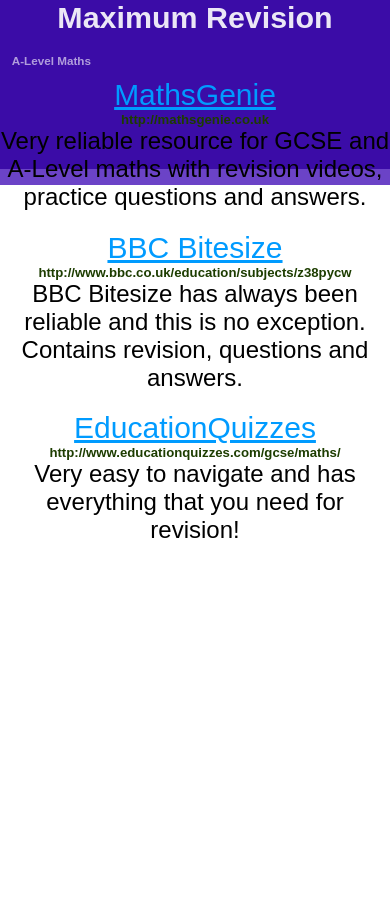
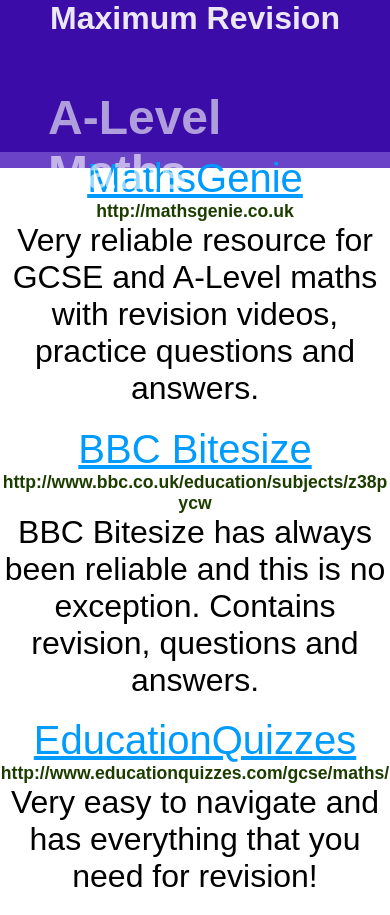
Before and after one commit to MaxTheMonster/RevisionLinks, a Django app: page /alevel/Maths/ in a window 390 px wide. Before the commit the page ends 538 px from the top, so only its background shows below. Run offline with Django 3.2, Linux system fonts and the light colour scheme; data comes from the database, SQL or seed files in the repository.

Commit message:
Fixed Django URL Bugs and added styling

```diff
--- a/Revision/urls.py
+++ b/Revision/urls.py
@@ -21,7 +21,7 @@ urlpatterns = [
     url(r'^$', views.index, name="index"),
     url(r'^gcse/$', views.gcse, name="gcse"),
     url(r'^alevel/$', views.alevel, name="alevel"),
-    url(r'^alevel/(?P<subject_name>\w+)/', views.ALevelSubject, name="alevelsubject"),
-    url(r'^gcse/(?P<subject_name>\w+)/', views.GCSESubject, name="gcsesubject"),
+    url(r'^alevel/(?P<subject_name>[-\w.]+)/', views.ALevelSubject, name="alevelsubject"),
+    url(r'^gcse/(?P<subject_name>[-\w.]+)/', views.GCSESubject, name="gcsesubject"),
     url(r'^admin/', admin.site.urls),
 ]
--- a/RevisionLinks/urls.py
+++ b/RevisionLinks/urls.py
@@ -5,6 +5,6 @@ urlpatterns = [
     url(r'^$', views.index, name="index"),
     url(r'^gcse/$', views.gcse, name="gcse"),
     url(r'^alevel/$', views.alevel, name="alevel"),
-    url(r'^alevel/(?P<subject_name>[\w+.])/', views.ALevelSubject, name="alevelsubject"),
-    url(r'^gcse/(?P<subject_name>[\w+.])/', views.GCSESubject, name="gcsesubject"),
+    url(r'^alevel/(?P<subject_name>\w+)/', views.ALevelSubject, name="alevelsubject"),
+    url(r'^gcse/(?P<subject_name>\w+)/', views.GCSESubject, name="gcsesubject"),
 ]
--- a/static/css/styles.css
+++ b/static/css/styles.css
@@ -131,8 +140,9 @@ h1#title {
   background: #273443; }
 
 .colorBlock {
+  margin: 0 !important;
   width: 100%;
-  height: 20%;
+  height: 18%;
   position: absolute;
   z-index: -2; }
 
@@ -140,11 +150,13 @@ h1#title {
   display: flex;
   flex-wrap: wrap; }
   .subject-resources .resources {
-    margin-top: 20%;
+    width: 100%;
+    margin-bottom: 0;
+    margin-top: 25%;
     -webkit-flex-wrap: wrap;
-    flex-wrap: wrap;
-    width: 100%; }
+    flex-wrap: wrap; }
     .subject-resources .resources .resource {
+      word-wrap: break-word;
       float: right;
       width: 45%;
       margin: 2.5%; }
@@ -164,13 +176,12 @@ h1#title {
     margin: 20vh auto;
     color: rgba(0, 0, 0, 0.8); }
   .subject-resources #subject-title {
-    width: 100%;
     color: rgba(255, 255, 255, 0.6);
     display: block;
     top: 5%;
     position: absolute;
     margin: 1em;
-    font-size: 3vw; }
+    font-size: 3rem; }
     .subject-resources #subject-title a {
       color: rgba(255, 255, 255, 0.6);
       text-decoration: none; }
@@ -178,35 +189,18 @@ h1#title {
         color: rgba(255, 255, 255, 0.9);
         text-decoration: underline; }
 
+@media screen and (max-width: 1100px) {
+  h1#title {
+    font-size: 4rem; } }
 @media screen and (max-width: 1000px) {
-  body {
-    overflow-x: scroll; }
+  #exam-title, #subject-title {
+    font-size: 2rem; }
 
-  #exam-title, #subject-title {
-    font-size: 7vw; }
-
-  .container .subjects {
-    margin-top: 20%; }
-    .container .subjects .subject {
-      width: 49.6%; }
-
-  .subject-resources .resources {
-    font-size: 75%; }
-    .subject-resources .resources .resource {
-      text-align: center;
-      padding: 0;
-      margin: 0;
-      width: 100%;
-      word-wrap: break-word;
-      /* Internet Explorer 5.5+ */
-      float: none;
-      margin-bottom: 5%; } }
+  .container .subjects .subject {
+    width: 49.6%; } }
 @media screen and (max-width: 800px) and (orientation: landscape) {
   h1#title {
     font-size: 2.5rem; }
-
-  .colorBlock {
-    height: 30%; }
 
   .container .exam a {
     width: 50%;
@@ -215,26 +209,41 @@ h1#title {
     font-size: 5vw; }
   .container .subjects {
     margin-top: 40%; }
-  .container #subject-title {
-    font-size: 4vw; }
 
   #exam-title {
     margin: 0.5em; } }
 @media screen and (max-width: 775px) {
   h1#title {
-    font-size: 3rem; } }
+    font-size: 3rem; }
+
+  .subject-resources .resources {
+    margin-top: 40%; }
+    .subject-resources .resources .resource {
+      text-align: center;
+      padding: 0;
+      margin: 0;
+      float: none;
+      width: 100%;
+      margin-bottom: 5%; } }
 @media screen and (max-width: 510px) {
   h1#title {
-    font-size: 2.1rem; }
+    font-size: 2.5rem; }
 
-  .container .subjects .subject {
-    margin: 0;
-    width: 100%; } }
+  .container .subjects {
+    margin-top: 25%; }
+    .container .subjects .subject {
+      float: none;
+      margin: 0;
+      width: 100%; } }
 @media screen and (max-width: 450px) {
   h1#title {
-    font-size: 1.9rem; }
+    font-size: 2rem; }
+
+  #subject-title, #exam-title {
+    font-size: 1rem;
+    color: red; }
 
   .subjects .subject a {
-    font-size: 0.5rem !important; } }
+    font-size: 1.2rem !important; } }
 
 /*# sourceMappingURL=styles.css.map */
--- a/static/scss/styles.scss
+++ b/static/scss/styles.scss
@@ -199,8 +209,9 @@ h1#title {
 }
 
 .colorBlock {
+    margin: 0 !important;
     width: 100%;
-    height: 20%;
+    height: 18%;
     position: absolute;
     z-index: -2;
 }
@@ -210,13 +221,14 @@ h1#title {
     flex-wrap: wrap;
 
     .resources {
-        margin-top: 20%;
+        width: 100%;
+        margin-bottom: 0;
+        margin-top: 25%;
         -webkit-flex-wrap: wrap;
         flex-wrap: wrap;
-        width: 100%;
-
 
         .resource {
+            word-wrap: break-word;
             float: right;
             width: 45%;
             margin: 2.5%;
@@ -248,13 +260,12 @@ h1#title {
     }
 
     #subject-title {
-        width: 100%;
         color: rgba(255,255,255,0.6);
         display: block;
         top: 5%;
         position: absolute;
         margin: 1em;
-        font-size: 3vw;
+        font-size: 3rem;
 
         a {
             color: rgba(255,255,255,0.6);
@@ -269,49 +280,34 @@ h1#title {
 }
 
 
+// @media screen and (max-width: )
+
+@media screen and (max-width: 1100px) {
+    h1#title {
+        font-size: 4rem;
+    }
+}
+
 @media screen and (max-width: 1000px) {
-    body {
-        overflow-x: scroll;
-    }
-
     #exam-title, #subject-title {
-        font-size: 7vw;
+        font-size: 2rem;
     }
 
     .container {
         .subjects {
-            margin-top: 20%;
             .subject {
                 width: 49.6%;
             }
         }
     }
 
-    .subject-resources {
-        .resources {
-            font-size: 75%;
-            .resource {
-                text-align: center;
-                padding: 0;
-                margin: 0;
-                width: 100%;
-                word-wrap: break-word; /* Internet Explorer 5.5+ */
-                float: none;
-                margin-bottom: 5%;
-            }
-        }
-    }
+
 }
 
 @media screen and (max-width: 800px) and (orientation: landscape) {
     h1#title {
         font-size: 2.5rem;
     }
-
-    .colorBlock {
-        height: 30%;
-    }
-
     .container {
         .exam a {
             width: 50%;
@@ -335,22 +326,36 @@ h1#title {
     }
 }
 
-
-
 @media screen and (max-width: 775px) {
     h1#title {
         font-size: 3rem;
+    }
+
+    .subject-resources {
+        .resources {
+            margin-top: 40%;
+            .resource {
+                text-align: center;
+                padding: 0;
+                margin: 0;
+                float: none;
+                width: 100%;
+                margin-bottom: 5%;
+            }
+        }
     }
 }
 
 @media screen and (max-width: 510px) {
     h1#title {
-        font-size: 2.1rem;
+        font-size: 2.5rem;
     }
 
     .container {
         .subjects {
+            margin-top: 25%;
             .subject {
+                float: none;
                 margin: 0;
                 width: 100%;
             }
@@ -361,13 +366,18 @@ h1#title {
 
 @media screen and (max-width: 450px) {
     h1#title {
-        font-size: 1.9rem;
+        font-size: 2rem;
+    }
+
+    #subject-title, #exam-title {
+        font-size: 1rem;
+        color: red;
     }
 
     .subjects {
         .subject {
             a {
-                font-size: 0.5rem !important;
+                font-size: 1.2rem !important;
             }
         }
     }
--- a/templates/RevisionLinks/base.html
+++ b/templates/RevisionLinks/base.html
@@ -7,6 +7,7 @@
     <meta http-equiv="X-UA-Compatible" content="ie=edge">
     <title>{% block title %}{% endblock %} Maximum Revision</title>
     <link rel="stylesheet" href="{% static "css/styles.css" %}">
+    <link rel="shortcut icon" type="image/png" href="{% static "img/favicon.ico" %}"/>
 </head>
 <body>
     <h1 id="title"><a href="/">Maximum Revision</a></h1>
```
Also changed, not shown: other parts of static/css/styles.css (+18 -9 lines), other parts of static/scss/styles.scss (+17 -12 lines), static/img/favicon.ico (added), 1 other file.
